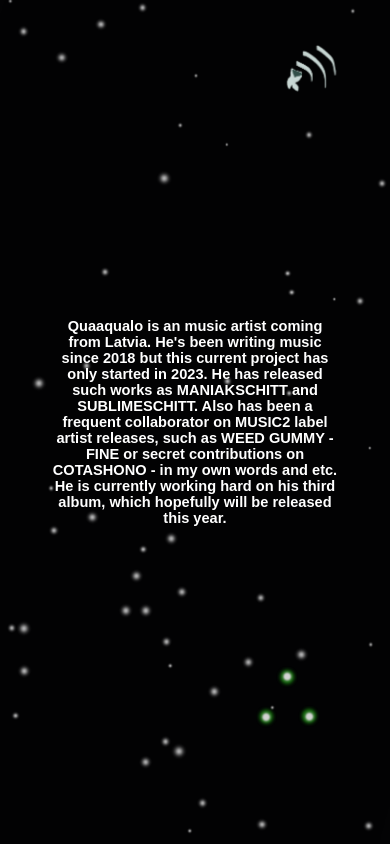
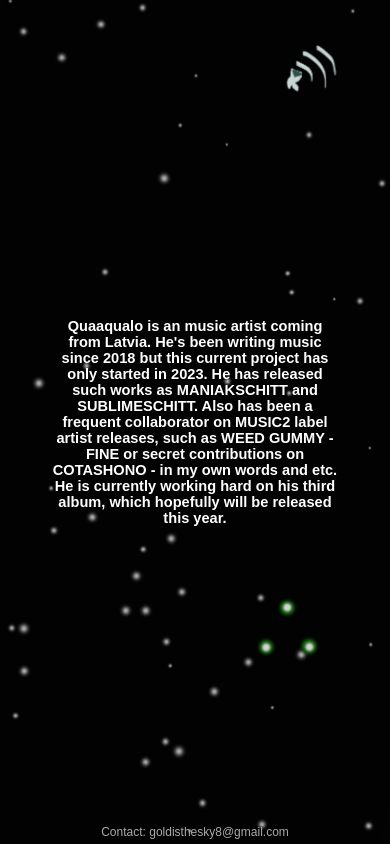
Before and after one commit to quaaqualo/1999, a plain HTML site: page about.html in a window 390 px wide. Drawn offline with Linux system fonts and the light colour scheme.

Commit message:
Add files via upload

```diff
--- a/about.html
+++ b/about.html
@@ -5,13 +5,8 @@
   <meta name="viewport" content="width=device-width, initial-scale=1.0"/>
   <title>About</title>
   <link rel="stylesheet" href="style.css" />
-</head>
-<body>
 
-<div id="star-container"></div>
-
-
-<style>
+  <style>
 body {
     font-family: Arial, sans-serif; /* Choose a font */
     background-color: #333; /* Dark background for contrast */
@@ -147,10 +142,29 @@ body {
   }
 }
 
+.contact-text {
+  position: fixed;
+  bottom: 5px;
+  left: 50%;
+  transform: translateX(-50%);
+  font-size: 12px;
+  color: #aaa;
+  z-index: 9999;
+  pointer-events: none; /* So it doesn't block clicks */
+}
+
 }
 
 
 </style>
+
+</head>
+<body>
+
+<div id="star-container"></div>
+
+
+
 
 <div class="centered-text">
      Quaaqualo is an music artist coming from Latvia. He's been writing music since 2018 but this current project has only started in 2023. He has released such works as MANIAKSCHITT and SUBLIMESCHITT. Also has been a frequent collaborator on MUSIC2 label artist releases, such as WEED GUMMY - FINE or secret contributions on COTASHONO - in my own words and etc. He is currently working hard on his third album, which hopefully will be released this year.
@@ -337,5 +351,6 @@ muteToggle.addEventListener("click", () => {
 
 </script>
 
+<div class="contact-text">Contact: goldisthesky8@gmail.com</div>
 
 </body>
--- a/style.css
+++ b/style.css
@@ -10,6 +10,17 @@ body {
   align-items: center;
   position: relative;
   overflow: hidden; /* Hide scrollbars */
+}
+
+.contact-text {
+  position: fixed;
+  bottom: 15px;
+  left: 50%;
+  transform: translateX(-50%);
+  font-size: 12px;
+  color: #aaa;
+  z-index: 9999;
+  pointer-events: none; /* So it doesn't block clicks */
 }
 
 #star-container {
@@ -516,7 +527,7 @@ body {
 
 .dropup-btn {
   /* position: fixed; */
-  bottom: 77.4px;
+  bottom: 146.6px;
   position: relative;
   right: 6.0px;
 }
@@ -530,4 +541,18 @@ body {
     left: -225.8%;
   }
 
+  .dropup-menu a {
+    /* padding: 4.8px; */
+    padding: 4.4px;
+  }
+
+  .tracklist {
+  /* height: 80vh; */
+  height: 50.6vh;
+  bottom: 35.6%;
+  position: ;
 }
+
+
+
+}
```
